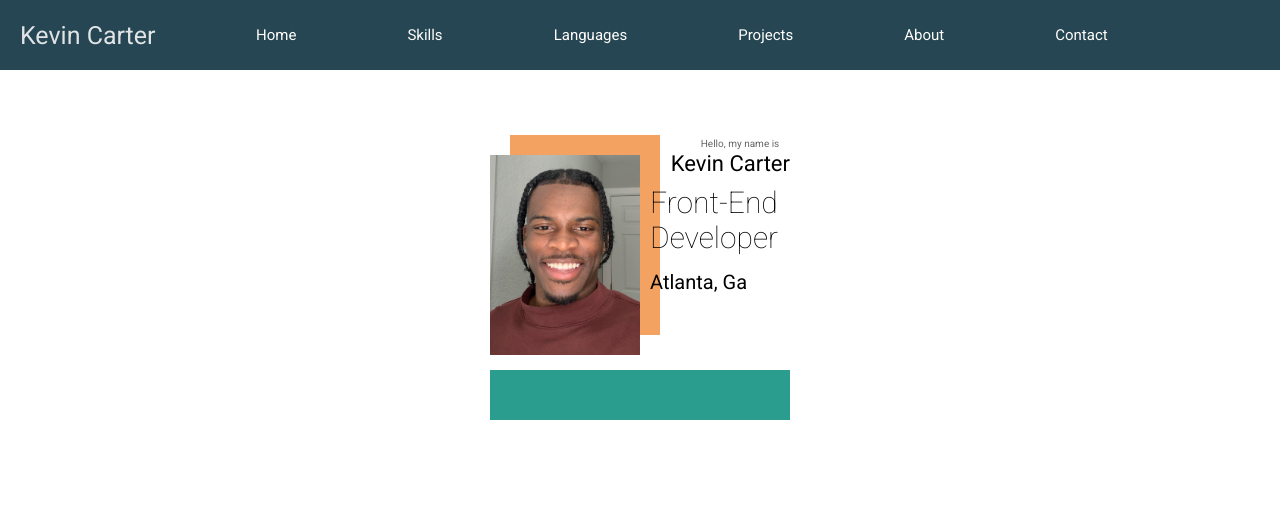
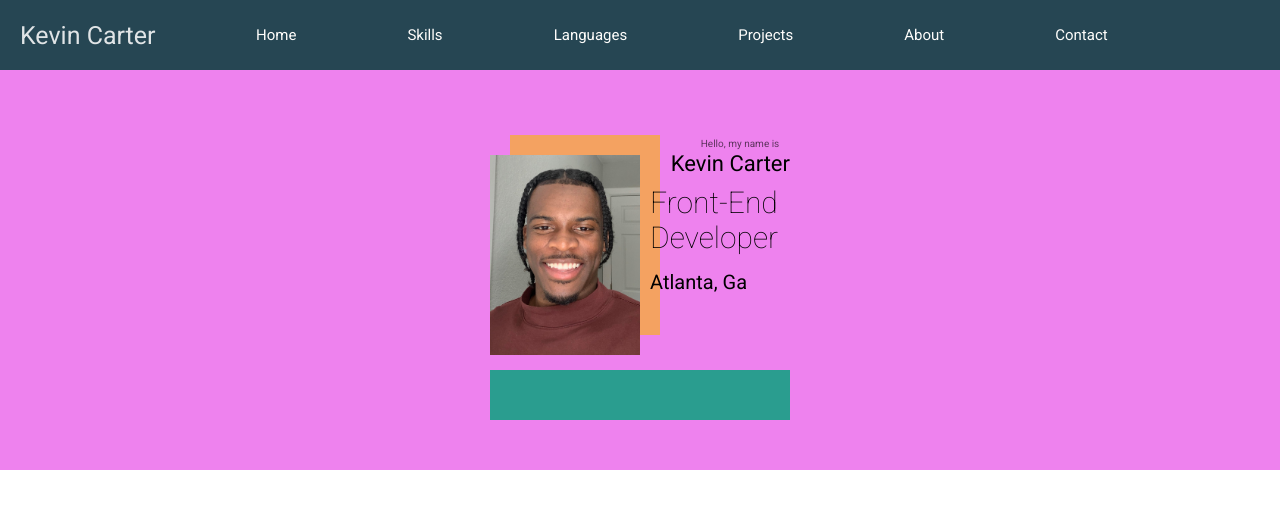
Before and after one commit to kvncrtr/portfolio, a React (Vite) app: page / in a window 1280 px wide. Shown: the top 508 px of the page. Built offline with nearby package versions, Linux system fonts and the light colour scheme.

Commit message:
try growth of hero. setup media queries

```diff
--- a/src/styles/app.css
+++ b/src/styles/app.css
@@ -84,7 +84,6 @@ nav a:hover {
 .hero--container {
    position: relative;
    width: 100%;
-   height: 40rem;
    /* background-color: red;  */
 }
 
@@ -181,7 +180,6 @@ nav a:hover {
 }
 
 @media only screen and (max-width: 1024px) {
-
    .nav--button {
       margin-top: 10px;
       margin-left: 85%;
@@ -279,3 +277,36 @@ nav a:hover {
       transform: none;
    }
 }
+
+@media screen and (max-width: 354.9px) {
+   .hero--container {
+      height: 40rem;
+   }
+}
+
+@media screen and (max-width: 800px) {
+   body {
+      width: 100vw;
+   }
+
+   .hero--container {
+      height: 40rem;
+   }
+
+   .hero--landing {
+      /* background-color: #e9c46a; */
+   }
+}
+
+@media screen and (min-width: 800px) {
+
+
+   .hero--container {
+      background-color: violet;
+      height: 40rem;
+   }
+
+   .hero--landing {
+
+   }
+}
```
